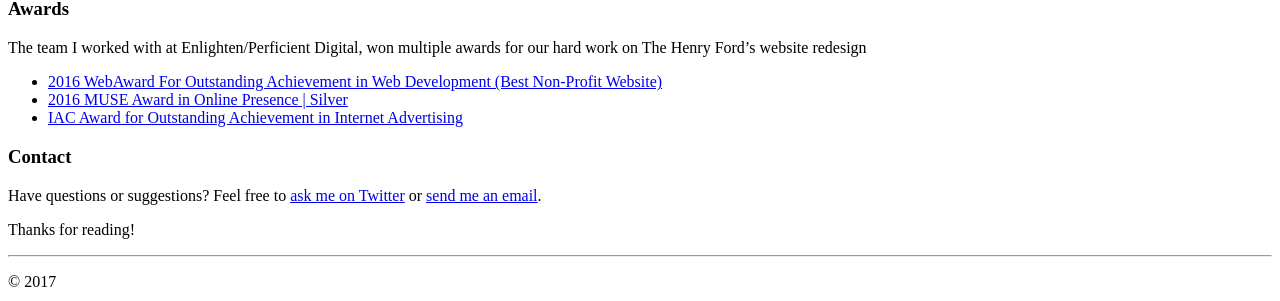
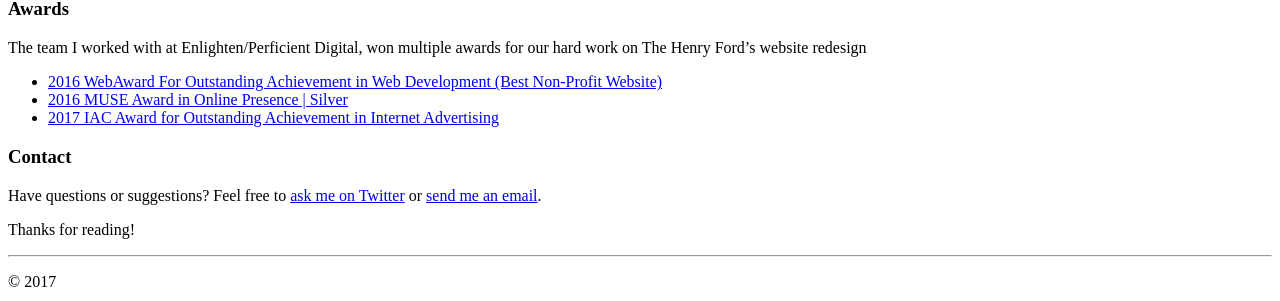
Before and after one commit to maccettura/maccettura.github.io, a Jekyll site: the page built from about.md, in a window 1280 px wide. Shown: the part 546-847 px from the top of the page. Built offline with Jekyll 4.4.1, drawn with Linux system fonts in a browser that asks for light colours; comment, search, counter and statistics services are not loaded.

Commit message:
Update about.md
Adding year to latest award

```diff
--- a/about.md
+++ b/about.md
@@ -25,7 +25,7 @@
 * <a href="http://www.webaward.org/winner.asp?eid=32878#.WBFHZKOZMnU" target="_blank">2016 WebAward For Outstanding Achievement
 in Web Development (Best Non-Profit Website)</a>
 * <a href="http://aam-us.org/about-us/grants-awards-and-competitions/muse-awards/past-award-winners/2016-muse-awards" target="_blank">2016 MUSE Award in Online Presence | Silver</a>
-* <a href="http://www.iacaward.org/iac/winner/16755/perficient-digital-wins-2017-iac-award-for-making-history-online.html" target="_blank">IAC Award for Outstanding Achievement in Internet Advertising</a>
+* <a href="http://www.iacaward.org/iac/winner/16755/perficient-digital-wins-2017-iac-award-for-making-history-online.html" target="_blank">2017 IAC Award for Outstanding Achievement in Internet Advertising</a>
 
 
 ### Contact
```
